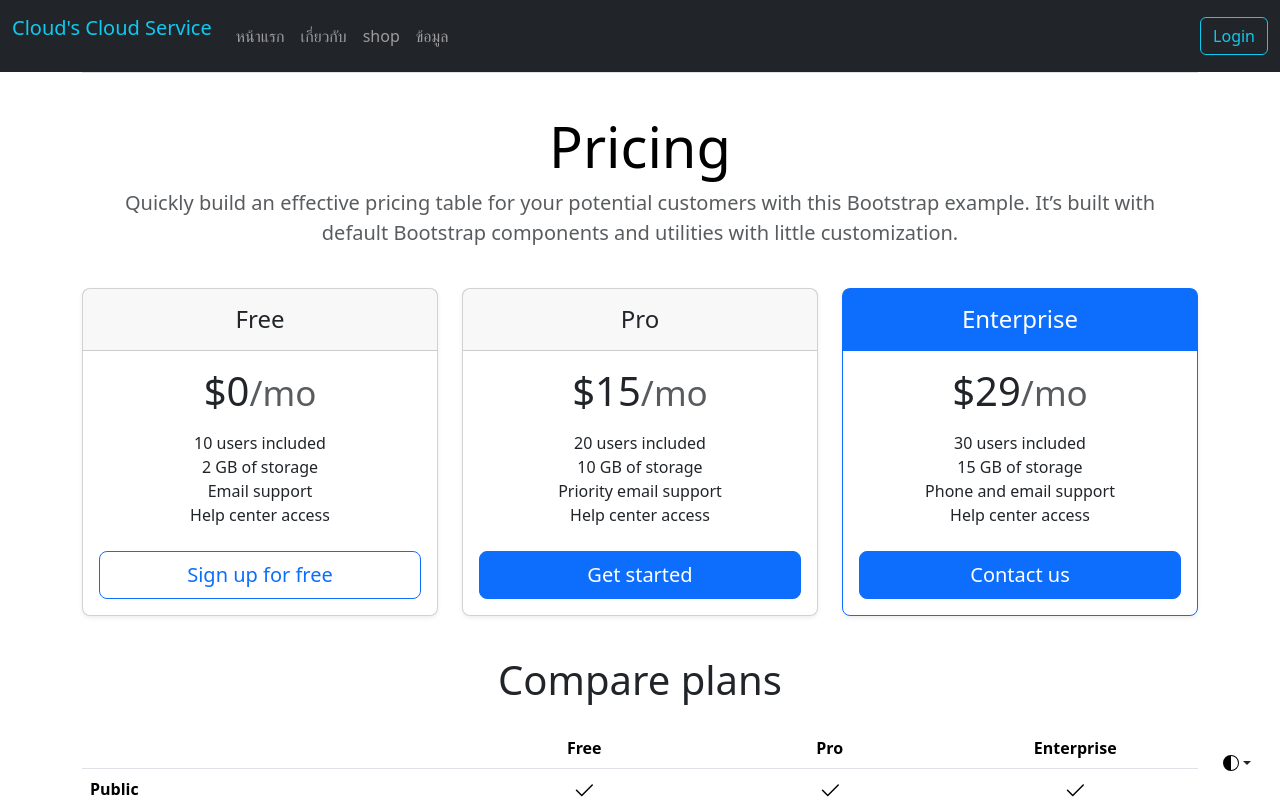
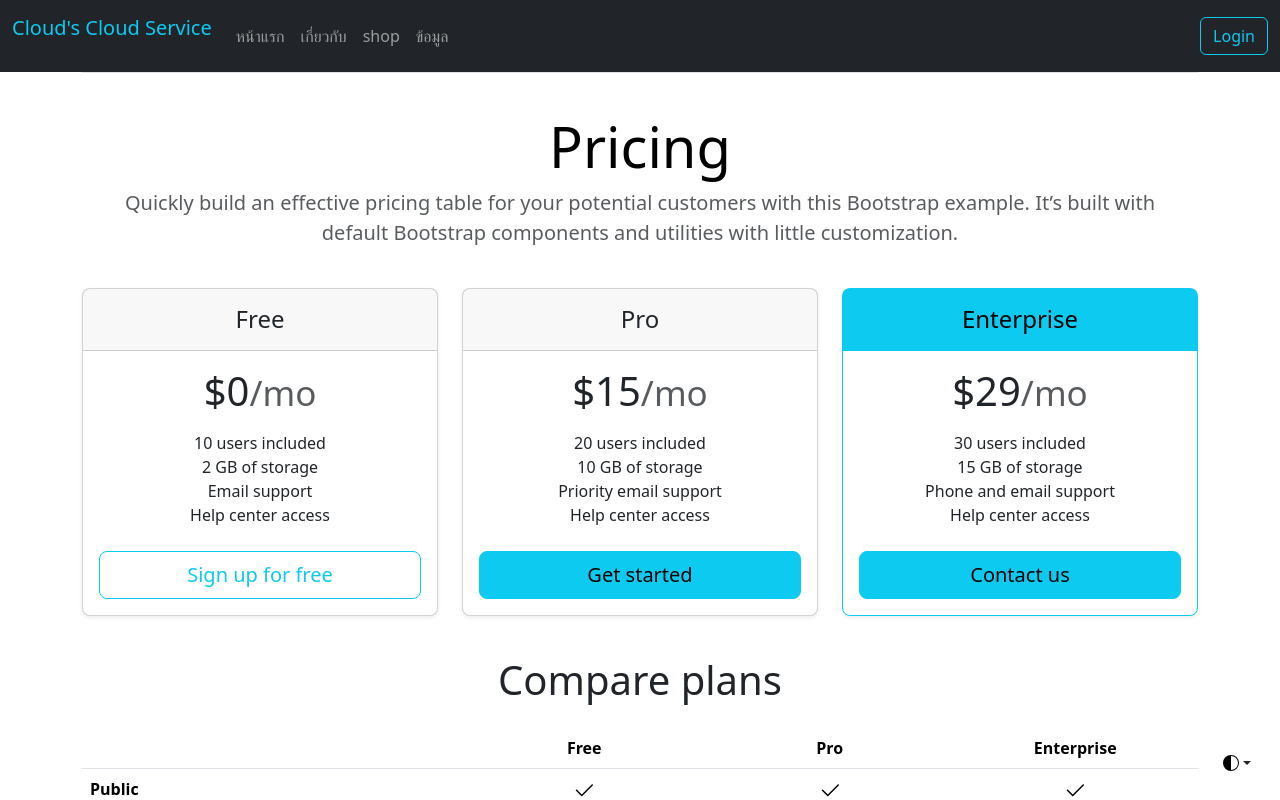
Before and after one commit to ZerplaS/vercelest, a Next.js app: page /shop in a window 1280 px wide. Shown: the top 800 px of the page. Built offline with nearby package versions, Linux system fonts and the light colour scheme.

Commit message:
change primary to info

```diff
--- a/pages/shop.js
+++ b/pages/shop.js
@@ -59,7 +59,7 @@ export default function shop() {
     </symbol>
   </svg>
   <div className="dropdown position-fixed bottom-0 end-0 mb-3 me-3 bd-mode-toggle">
-    <button className="btn btn-bd-primary py-2 dropdown-toggle d-flex align-items-center" id="bd-theme" type="button" aria-expanded="false" data-bs-toggle="dropdown" aria-label="Toggle theme (auto)">
+    <button className="btn btn-bd-info py-2 dropdown-toggle d-flex align-items-center" id="bd-theme" type="button" aria-expanded="false" data-bs-toggle="dropdown" aria-label="Toggle theme (auto)">
       <svg className="bi my-1 theme-icon-active" width="1em" height="1em"><use href="#circle-half" /></svg>
       <span className="visually-hidden" id="bd-theme-text">Toggle theme</span>
     </button>
@@ -127,7 +127,7 @@ export default function shop() {
                 <li>Email support</li>
                 <li>Help center access</li>
               </ul>
-              <button type="button" className="w-100 btn btn-lg btn-outline-primary">Sign up for free</button>
+              <button type="button" className="w-100 btn btn-lg btn-outline-info">Sign up for free</button>
             </div>
           </div>
         </div>
@@ -144,13 +144,13 @@ export default function shop() {
                 <li>Priority email support</li>
                 <li>Help center access</li>
               </ul>
-              <button type="button" className="w-100 btn btn-lg btn-primary">Get started</button>
+              <button type="button" className="w-100 btn btn-lg btn-info">Get started</button>
             </div>
           </div>
         </div>
         <div className="col">
-          <div className="card mb-4 rounded-3 shadow-sm border-primary">
-            <div className="card-header py-3 text-bg-primary border-primary">
+          <div className="card mb-4 rounded-3 shadow-sm border-info">
+            <div className="card-header py-3 text-bg-info border-info">
               <h4 className="my-0 fw-normal">Enterprise</h4>
             </div>
             <div className="card-body">
@@ -161,7 +161,7 @@ export default function shop() {
                 <li>Phone and email support</li>
                 <li>Help center access</li>
               </ul>
-              <button type="button" className="w-100 btn btn-lg btn-primary">Contact us</button>
+              <button type="button" className="w-100 btn btn-lg btn-info">Contact us</button>
             </div>
           </div>
         </div>
```
